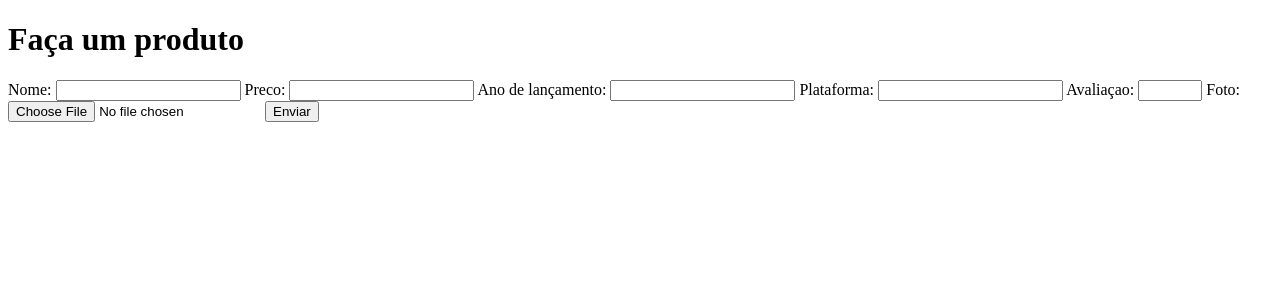
After one commit to StarLincoln/Loja-de-Games---Cogumelo-Store, a Node server app: page /criar in a window 1280 px wide. The commit adds this page. Shown: the top 300 px of the page. Run offline with Node 20, Linux system fonts and the light colour scheme.

Commit message:
Ok eu fiz muita coisa, Adicionei o multer, comecei o ejs para os testes, só falta atualizar o jest

```diff
--- a/dados/produto.json
+++ b/dados/produto.json
@@ -5,6 +5,24 @@
     "preco": 29.99,
     "lancamento": 2010,
     "plataforma": "Celular",
-    "avaliacao": 5
+    "avaliacao": 5,
+    "foto": null
+  },
+  {
+    "id": 2,
+    "nome": "Baldurs Gate",
+    "preco": 199,
+    "lancamento": 2024,
+    "plataforma": "Computador",
+    "avaliacao": 5,
+    "foto": "/uploads/1785718282305-161.jpg"
+  },
+  {
+    "id": 3,
+    "nome": "Ace Attorney - Apollo Justice",
+    "preco": 213,
+    "lancamento": 2007,
+    "avaliacao": 4,
+    "foto":"/uploads/1785718282305-162.png"
   }
 ]
--- a/src/app.ts
+++ b/src/app.ts
@@ -1,5 +1,6 @@
 import express from "express";
 import { apiRouter } from "./routes/routes";
+import { pageRouter } from "./routes/pageRoutes";
 
 export const app = express();
 app.use(express.json());
@@ -9,5 +10,6 @@ app.use("/uploads", express.static("uploads"));
 app.set("view engine", "ejs");
 app.set("views", "./src/views");
 app.use(apiRouter);
+app.use(pageRouter)
 
 app.listen(3000, () => console.log("Cogumelo Store rodando em http://localhost:3000"));
--- a/src/models/jsonRepositories.ts
+++ b/src/models/jsonRepositories.ts
@@ -38,7 +38,7 @@ export class jsonRepositories {
         dados.push(add)
         await this.salvar(dados)
     }
-    public async atualizarItem(id: number, add: {nome?: string; preco?: number; lancamento?: number; plataforma?: string; avaliacao?: number}): Promise<void>{
+    public async atualizarItem(id: number, add: {nome?: string; preco?: number; lancamento?: number; plataforma?: string; avaliacao?: number; foto?: string}): Promise<void>{
         const dados: Produto[] = await this.carregar()
 
         const item = dados.find(i => i.id === id)
@@ -49,6 +49,7 @@ export class jsonRepositories {
         if(add.lancamento !== undefined) item.lancamento = add.lancamento
         if(add.plataforma !== undefined) item.plataforma = add.plataforma
         if(add.avaliacao !== undefined) item.avaliacao = add.avaliacao
+        if(add.foto !== undefined) item.foto = add.foto
 
         await this.salvar(dados)
     }
--- /dev/null
+++ b/src/views/criarProduto.ejs
@@ -0,0 +1,32 @@
+<!DOCTYPE html>
+<html lang="en">
+<head>
+    <meta charset="UTF-8">
+    <meta name="viewport" content="width=device-width, initial-scale=1.0">
+    <title>Document</title>
+</head>
+<body>
+    <h1>Faça um produto</h1>
+    <form action="/api/produtos" method="post" enctype="multipart/form-data">
+        <label for="nome">Nome:</label>
+        <input type="text" name="nome">
+
+        <label for="preco">Preco:</label>
+        <input type="number" name="preco" min="0" step="0.01">
+
+        <label for="lancamento">Ano de lançamento:</label>
+        <input type="number" name="lancamento" min="1950">
+
+        <label for="plataforma">Plataforma:</label>
+        <input type="text" name="plataforma">
+
+        <label for="avaliacao">Avaliaçao:</label>
+        <input type="number" name="avaliacao" min="1" max="5" step="0.1">
+
+        <label for="foto">Foto:</label>
+        <input type="file" name="foto" accept="image/*">
+
+        <button type="submit">Enviar</button>
+    </form>
+</body>
+</html>
```
Also changed, not shown: src/entities/produto.ts (+14 -2 lines), src/middlewares/upload.ts (added, +22 -0 lines), src/routes/pageRoutes.ts (added, +10 -0 lines), src/routes/routes.ts (+9 -6 lines), src/views/produtos.ejs (+14 -1 lines), src/entities/usuario.ts (added), 2 other files.
